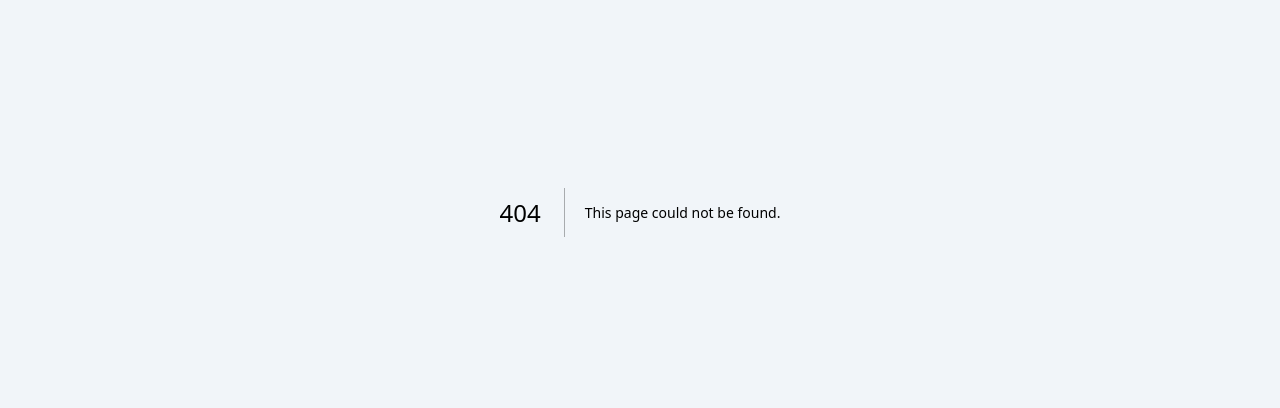
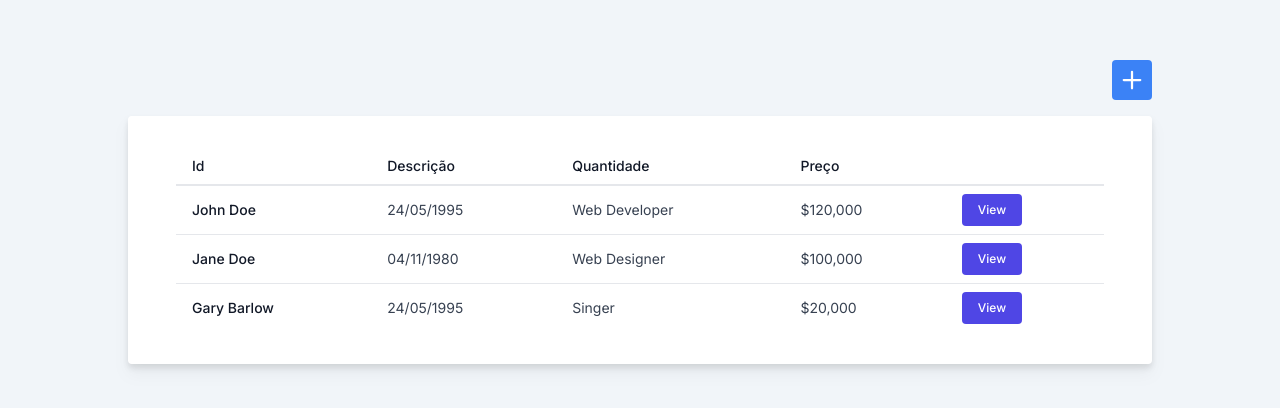
Before and after one commit to gabrielmds222/Controle_de_estoque, a Next.js app in the folder frontend/: page /principal in a window 1280 px wide. Before the commit this address had no page. Shown: the part 188-596 px from the top of the page. Built offline with nearby package versions, Linux system fonts and the light colour scheme.

Commit message:
feat: Adiciona tabela e protótipo de botão

```diff
--- /dev/null
+++ b/frontend/src/app/principal/page.tsx
@@ -0,0 +1,44 @@
+"use client";
+
+import * as React from "react";
+import Tabela from "@/components/Tabela";
+import { Plus } from "@phosphor-icons/react";
+
+const Principal = () => {
+  return (
+    <div className="flex flex-col items-center justify-center min-h-screen">
+      <div className="flex justify-end w-4/5 max-w-screen-xl mx-auto">
+        <button className="p-2 rounded text-slate-100 mb-4 bg-blue-500 hover:bg-blue-700 focus:outline-none focus:shadow-outline">
+          <Plus size={24} color="#fff" weight="bold" />
+        </button>
+      </div>
+      <div className="bg-white px-12 py-8 rounded w-4/5 max-w-screen-xl mx-auto drop-shadow-lg overflow-x-auto">
+        <div className="table-container">
+          <table className="table-auto min-w-full divide-y-2 divide-gray-200 bg-white text-sm">
+            <thead className="ltr:text-left rtl:text-right">
+              <tr>
+                <th className="whitespace-nowrap px-4 py-2 font-medium text-gray-900 text-left">
+                  Id
+                </th>
+                <th className="whitespace-nowrap px-4 py-2 font-medium text-gray-900 text-left">
+                  Descrição
+                </th>
+                <th className="whitespace-nowrap px-4 py-2 font-medium text-gray-900 text-left">
+                  Quantidade
+                </th>
+                <th className="whitespace-nowrap px-4 py-2 font-medium text-gray-900 text-left">
+                  Preço
+                </th>
+                <th className="px-4 py-2"></th>
+              </tr>
+            </thead>
+
+            <Tabela />
+          </table>
+        </div>
+      </div>
+    </div>
+  );
+};
+
+export default Principal;
```
